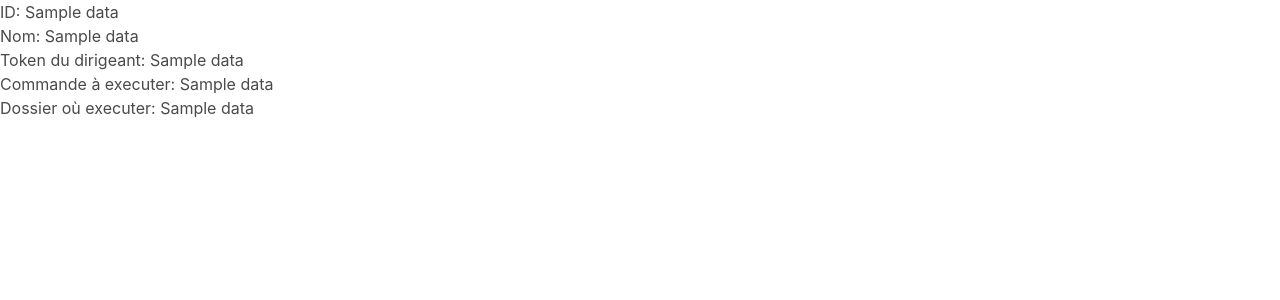
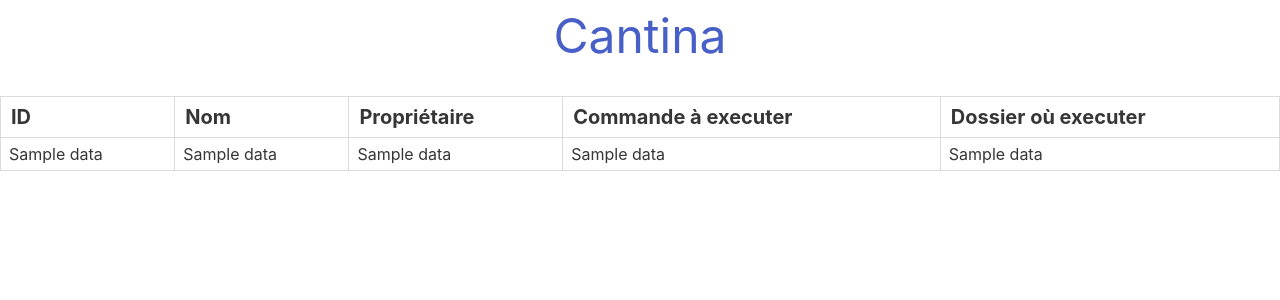
Before and after one commit to Cantina-Org/Server-Manager, a Flask app: template templates/server_data.html in a window 1280 px wide. Shown: the top 300 px of the page. Run offline with Flask 2, Linux system fonts and the light colour scheme; the template is opened without the code that fills it: most values are stand-ins (such as "Sample title", 1, 10 or a date in 2020); parts of the project's set-up code (start-up, migrations or seed data) failed here and were passed over.

Commit message:
du front sur server_data.html

```diff
--- a/templates/server_data.html
+++ b/templates/server_data.html
@@ -5,15 +5,31 @@
     <link rel="shortcut icon" href="{{ url_for('static', filename='favicon.ico') }}">
     <link rel="stylesheet" href="https://cdn.jsdelivr.net/npm/bulma@0.9.4/css/bulma.min.css">
     <meta name="viewport" content="width=device-width, initial-scale=1">
-    <title>Cantina - Server</title>
+    <title>Cantina - Admin User Manager</title>
 </head>
 <body>
-    <ul>
-        <li>ID: {{ data[0] }}</li>
-        <li>Nom: {{ data[1] }}</li>
-        <li>Token du dirigeant: {{ data[2] }}</li>
-        <li>Commande à executer: {{ data[3] }}</li>
-        <li>Dossier où executer: {{ data[4] }}</li>
-    </ul>
+    <div class="has-text-centered">
+        <h1 class="is-size-1"><a href="{{ url_for('server') }}">Cantina</a></h1><br>
+    </div>
+    <table class="table is-bordered is-striped is-narrow is-hoverable is-fullwidth">
+        <thead>
+            <tr>
+                <th class="is-size-5">ID</th>
+                <th class="is-size-5">Nom</th>
+                <th class="is-size-5">Propriétaire</th>
+                <th class="is-size-5">Commande à executer</th>
+                <th class="is-size-5">Dossier où executer</th>
+            </tr>
+        </thead>
+        <tbody>
+            <tr>
+                <td>{{ data[0] }}</td>
+                <td>{{ data[1] }}</td>
+                <td>{{ data[2] }}</td>
+                <td>{{ data[3] }}</td>
+                <td>{{ data[4] }}</td>
+            </tr>
+        </tbody>
+    </table>
 </body>
 </html>
```
